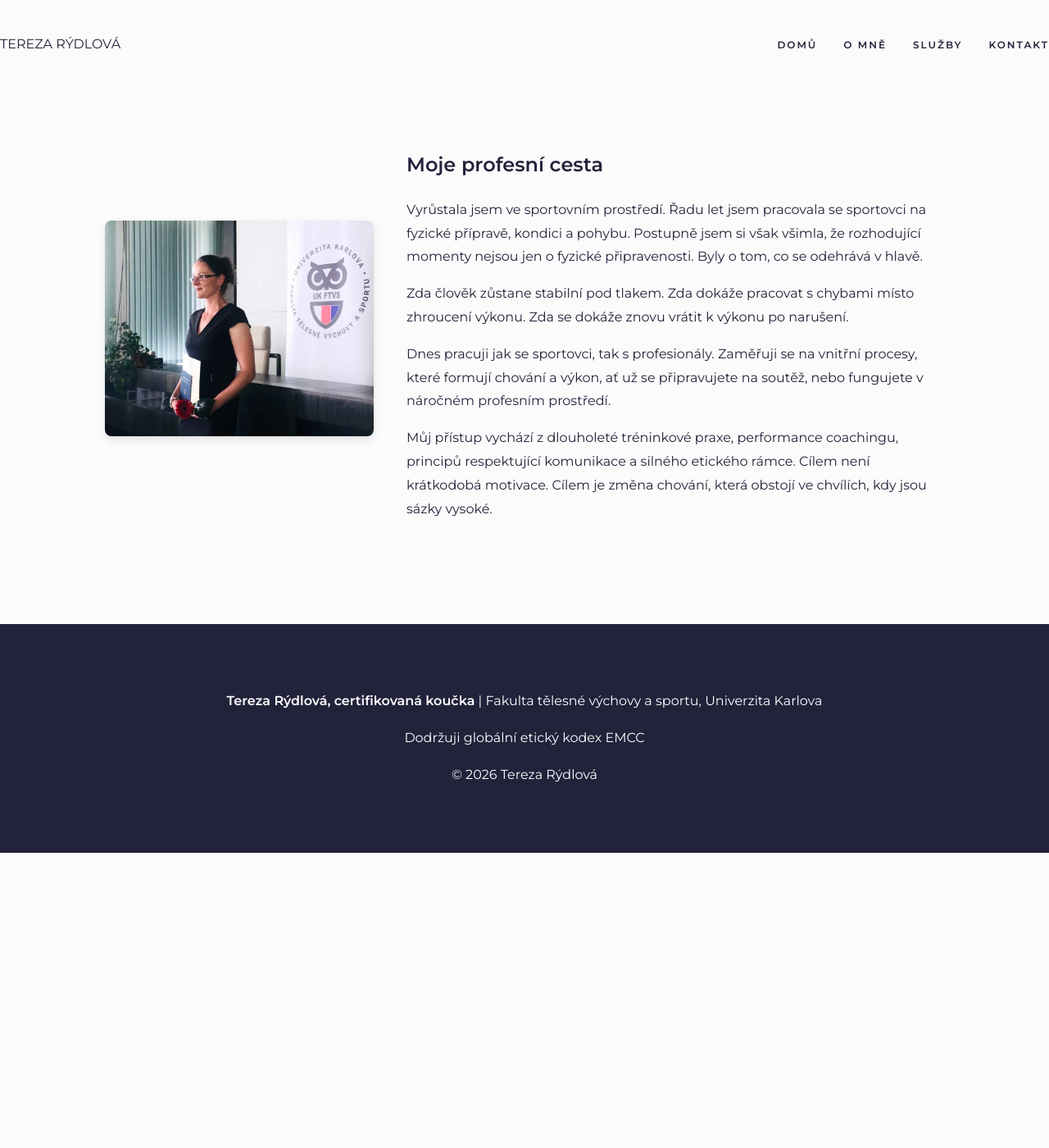
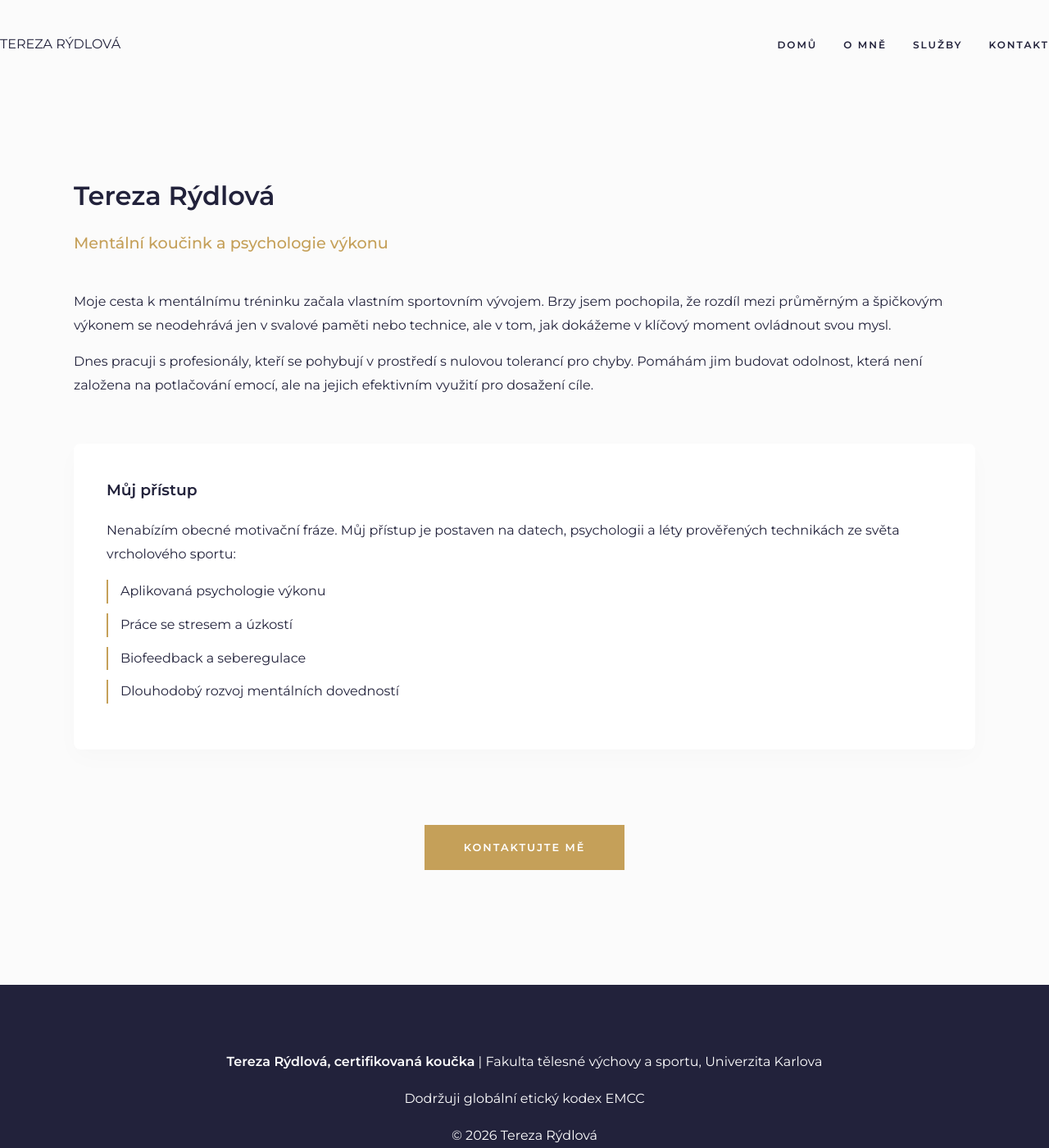
Before and after one commit to westleyovercash/tereza-rydlova, a Jekyll site: the page built from about.md, in a window 1280 px wide and 1400 px high. Shown: the whole window at 82% size. Built offline with Jekyll 4.4.1, drawn with Linux system fonts in a browser that asks for light colours.

Commit message:
Update about.md

```diff
--- a/about.md
+++ b/about.md
@@ -3,15 +3,35 @@ layout: default
 title: O mně
 ---
 
-<section style="padding: 50px 10%; display: flex; gap: 40px; align-items: center; flex-wrap: wrap;">
-  <div style="flex: 1; min-width: 300px;">
-    <img src="{{ '/assets/img/tereza_rydlova.jpg' | relative_url }}" alt="Tereza Rýdlová" style="width: 100%; border-radius: 8px; box-shadow: 0 4px 10px rgba(0,0,0,0.1);">
+<div class="container page-content">
+  <div style="display: grid; grid-template-columns: 1fr; gap: 40px;">
+
+    <div>
+      <h1>Tereza Rýdlová</h1>
+      <p style="font-size: 1.2rem; color: var(--champagne); font-weight: 500; margin-top: -10px;">Mentální koučink a psychologie výkonu</p>
+
+      <div style="margin-top: 40px; line-height: 1.8;">
+        <p>Moje cesta k mentálnímu tréninku začala vlastním sportovním vývojem. Brzy jsem pochopila, že rozdíl mezi průměrným a špičkovým výkonem se neodehrává jen v svalové paměti nebo technice, ale v tom, jak dokážeme v klíčový moment ovládnout svou mysl.</p>
+
+        <p>Dnes pracuji s profesionály, kteří se pohybují v prostředí s nulovou tolerancí pro chyby. Pomáhám jim budovat odolnost, která není založena na potlačování emocí, ale na jejich efektivním využití pro dosažení cíle.</p>
+      </div>
+    </div>
+
+    <div style="background: white; padding: 40px; border-radius: 8px; box-shadow: 0 10px 30px rgba(0,0,0,0.02);">
+      <h3 style="color: var(--charcoal); margin-top: 0;">Můj přístup</h3>
+      <p>Nenabízím obecné motivační fráze. Můj přístup je postaven na datech, psychologii a léty prověřených technikách ze světa vrcholového sportu:</p>
+
+      <ul style="list-style-type: none; padding: 0;">
+        <li style="margin-bottom: 12px; border-left: 2px solid var(--champagne); padding-left: 15px;">Aplikovaná psychologie výkonu</li>
+        <li style="margin-bottom: 12px; border-left: 2px solid var(--champagne); padding-left: 15px;">Práce se stresem a úzkostí</li>
+        <li style="margin-bottom: 12px; border-left: 2px solid var(--champagne); padding-left: 15px;">Biofeedback a seberegulace</li>
+        <li style="margin-bottom: 12px; border-left: 2px solid var(--champagne); padding-left: 15px;">Dlouhodobý rozvoj mentálních dovedností</li>
+      </ul>
+    </div>
+
   </div>
-  <div style="flex: 2; min-width: 300px;">
-    <h2>Moje profesní cesta</h2>
-    <p>Vyrůstala jsem ve sportovním prostředí. Řadu let jsem pracovala se sportovci na fyzické přípravě, kondici a pohybu. Postupně jsem si však všimla, že rozhodující momenty nejsou jen o fyzické připravenosti. Byly o tom, co se odehrává v hlavě.</p>
-    <p>Zda člověk zůstane stabilní pod tlakem. Zda dokáže pracovat s chybami místo zhroucení výkonu. Zda se dokáže znovu vrátit k výkonu po narušení.</p>
-    <p>Dnes pracuji jak se sportovci, tak s profesionály. Zaměřuji se na vnitřní procesy, které formují chování a výkon, ať už se připravujete na soutěž, nebo fungujete v náročném profesním prostředí.</p>
-    <p>Můj přístup vychází z dlouholeté tréninkové praxe, performance coachingu, principů respektující komunikace a silného etického rámce. Cílem není krátkodobá motivace. Cílem je změna chování, která obstojí ve chvílích, kdy jsou sázky vysoké.</p>
+
+  <div style="text-align: center; margin-top: 60px;">
+    <a href="/kontakt" class="btn">Kontaktujte mě</a>
   </div>
-</section>
+</div>
```
